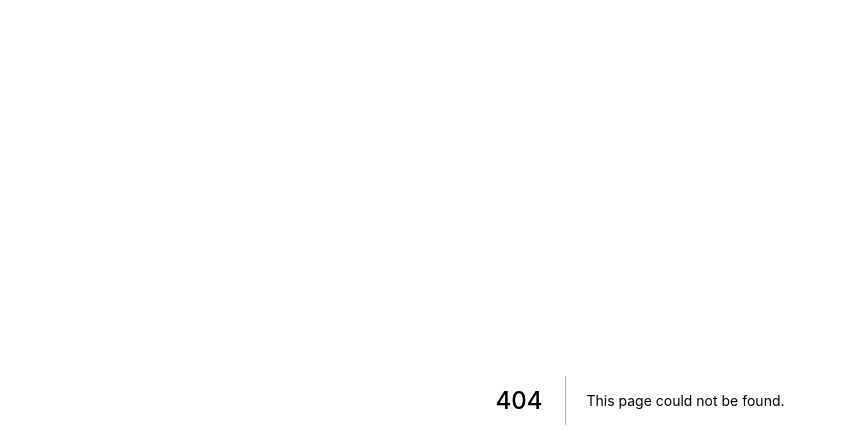
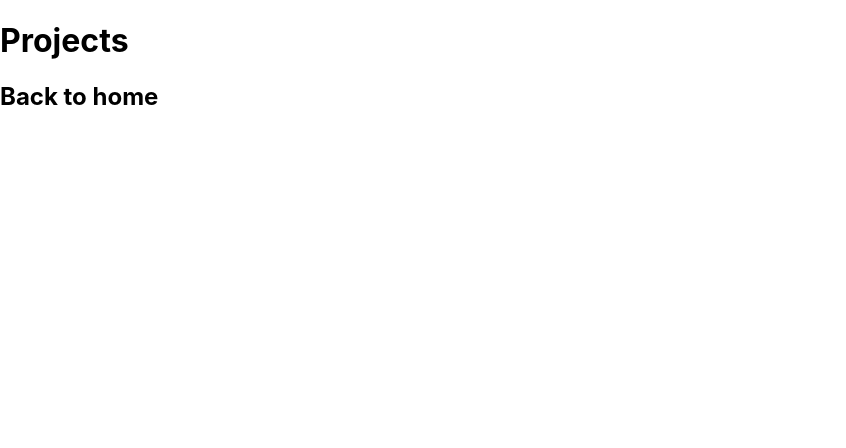
Before and after one commit to tahazaryab/climate-donor-site, a Next.js app: page /projects in a window 1280 px wide. Before the commit this address had no page. Shown: the top 448 px of the page, without its empty margins (0-846 px from the left). Built offline with nearby package versions, Linux system fonts and the light colour scheme.

Commit message:
projects page

```diff
--- /dev/null
+++ b/pages/projects.js
@@ -0,0 +1,14 @@
+import Link from 'next/link'
+
+export default function Projects() {
+  return (
+  	<>
+  	<h1>Projects</h1>
+  	<h2>
+        <Link href="/">
+          <a>Back to home</a>
+        </Link>
+      </h2>
+     </>
+    )
+}
```
